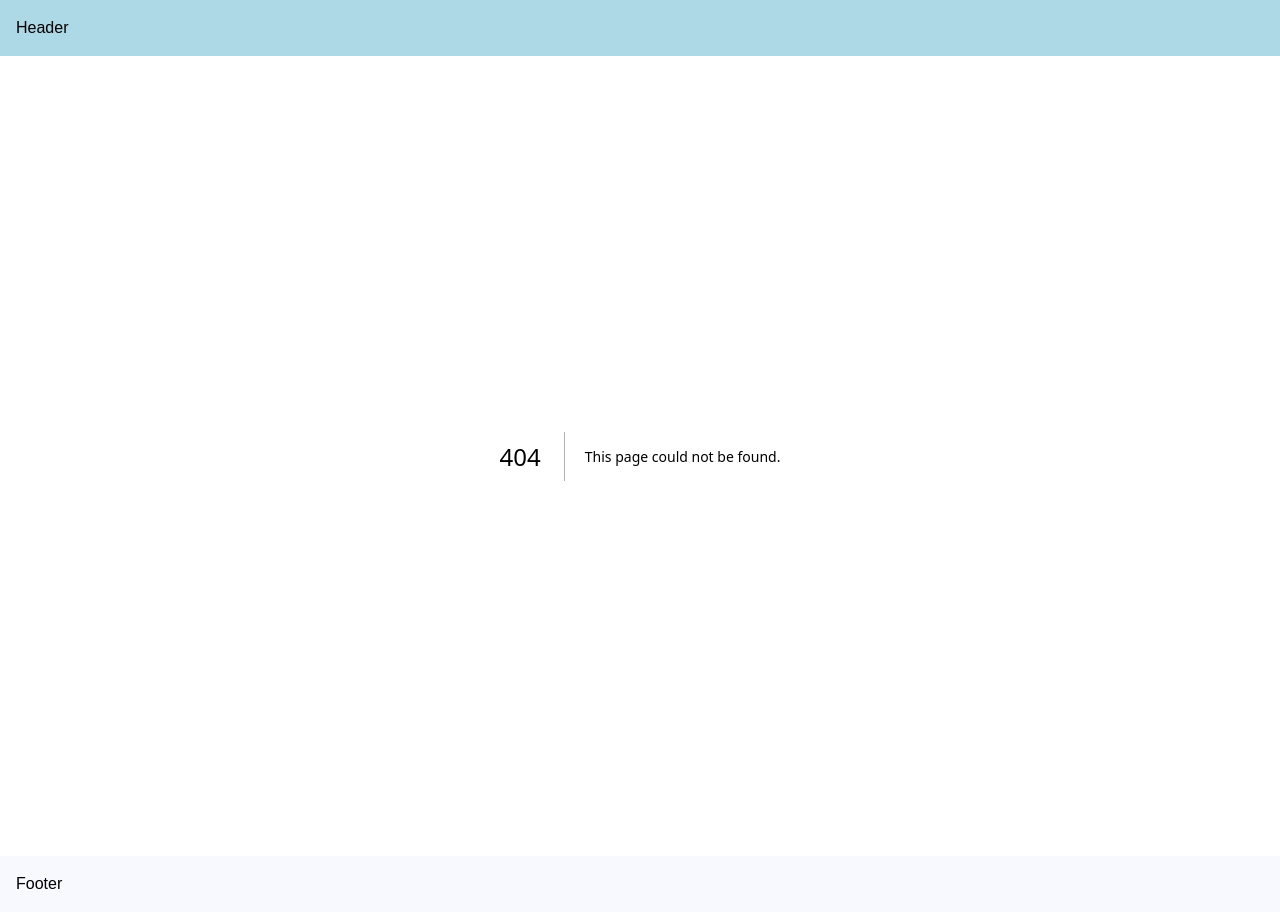
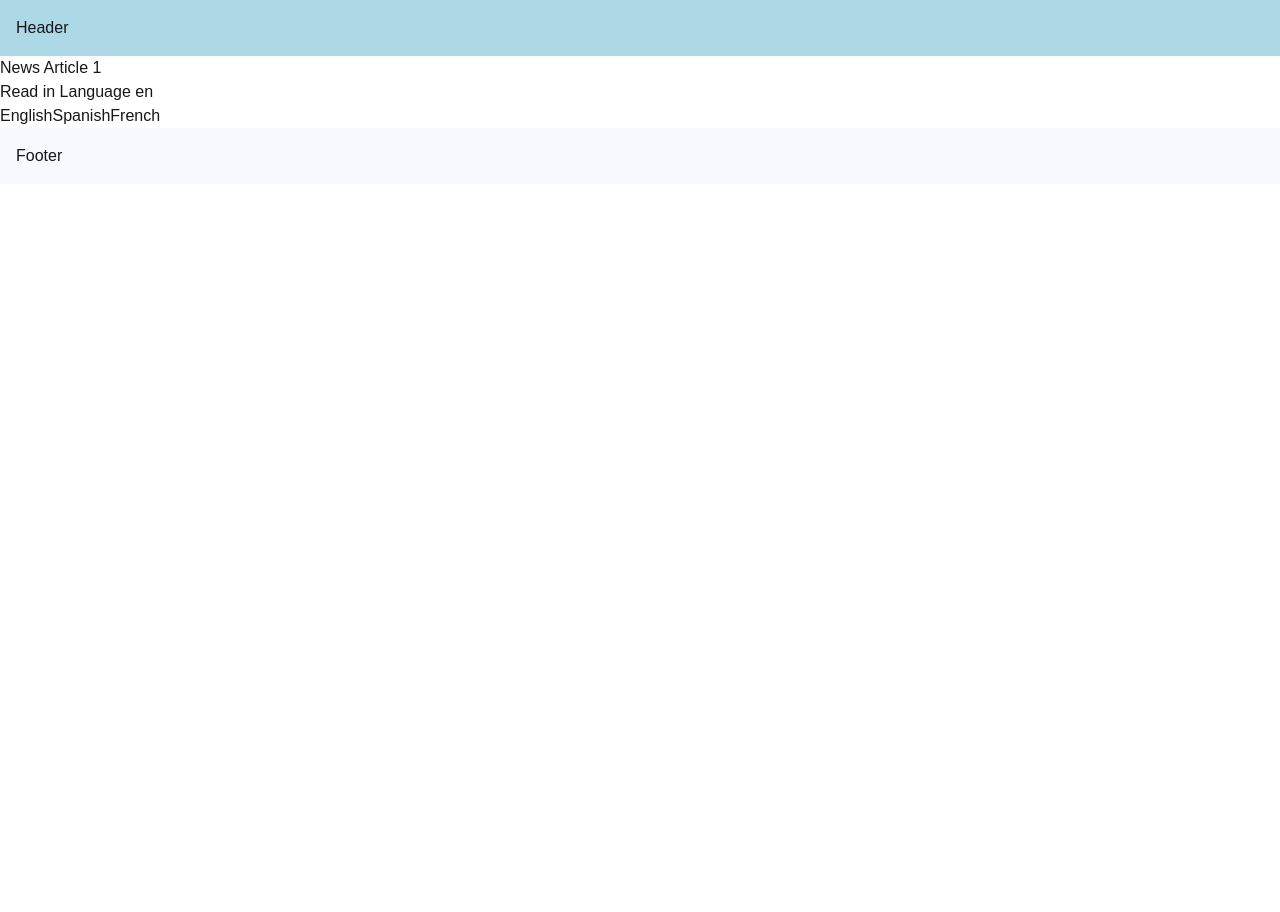
Before and after one commit to Abdullah-Az-Zahur/learn-next.js-15, a Next.js app: page /articles/1 in a window 1280 px wide. Before the commit this address had no page. After the commit the page ends 800 px from the top, so only its background shows below. Built offline with nearby package versions, Linux system fonts and the light colour scheme.

Commit message:
params and searchParams

```diff
--- a/src/app/(auth)/layout.tsx
+++ b/src/app/(auth)/layout.tsx
@@ -2,7 +2,7 @@
 // import type { Metadata } from "next";
 import Link from "next/link";
 import { usePathname } from "next/navigation";
-// import "./style.css";
+
 // export const metadata: Metadata = {
 //   title: "Create Next App",
 //   description: "Generated by create next app",
--- /dev/null
+++ b/src/app/articles/[articleId]/page.tsx
@@ -0,0 +1,26 @@
+import Link from "next/link";
+import React, { use } from "react";
+
+export default function NewsArticle({
+  params,
+  searchParams,
+}: {
+  params: Promise<{ articleId: string }>;
+  searchParams: Promise<{ lang?: "en" | "es" | "fr" }>;
+}) {
+  // for server component use async await for client component use (use) and wrap with parenthesis
+  const { articleId } = use(params);
+  const { lang = "en" } = use(searchParams);
+
+  return (
+    <div>
+      <h1>News Article {articleId}</h1>
+      <p>Read in Language {lang} </p>
+      <div>
+        <Link href={`/articles/${articleId}?lang=en`}>English</Link>
+        <Link href={`/articles/${articleId}?lang=es`}>Spanish</Link>
+        <Link href={`/articles/${articleId}?lang=fr`}>French</Link>
+      </div>
+    </div>
+  );
+}
--- a/src/app/page.tsx
+++ b/src/app/page.tsx
@@ -6,6 +6,8 @@
       <h1 className="text-red-500 ">Welcome Home</h1>
       <Link href="/blog">Blog</Link>
       <Link href="/products">Products</Link>
+      <Link href="/articles/breaking-news-123?lang=en">Read in English</Link>
+      <Link href="/articles/breaking-news-123?lang=fr">Read in French</Link>
     </>
   );
 }
```
